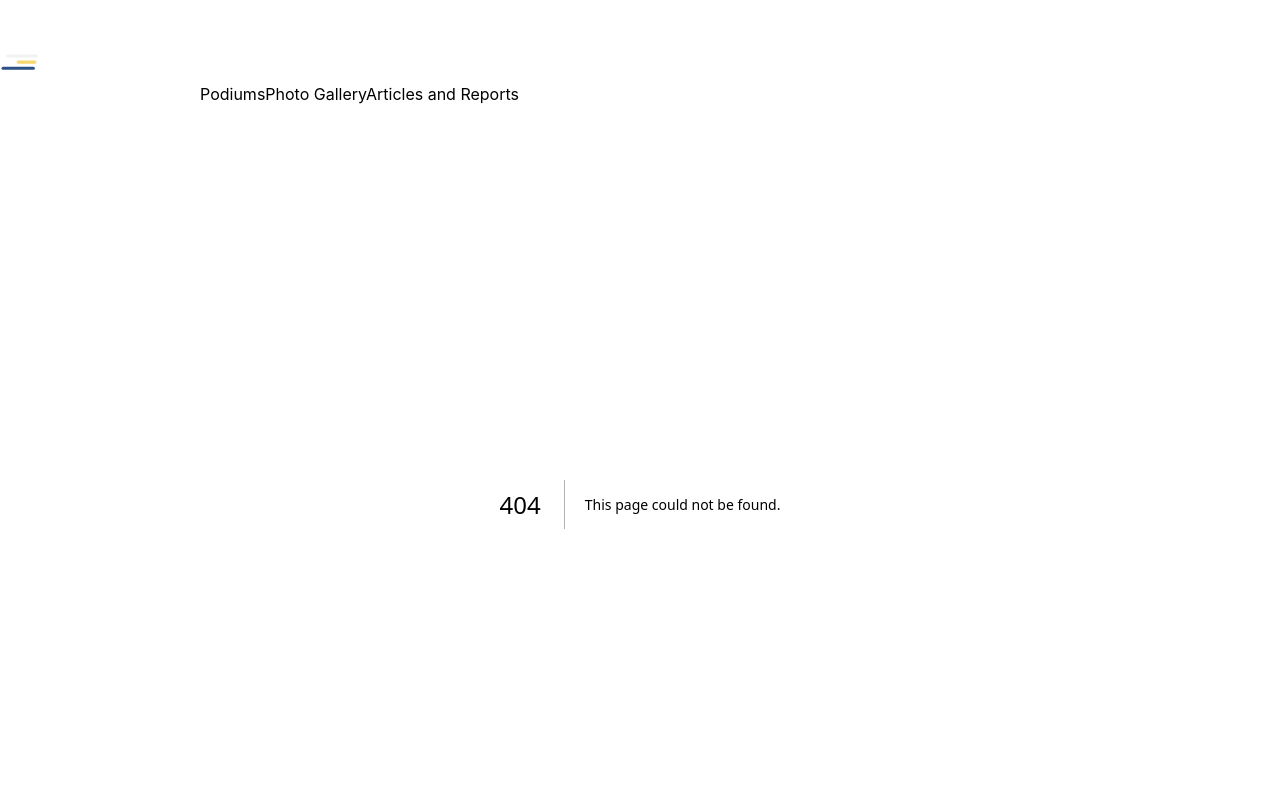
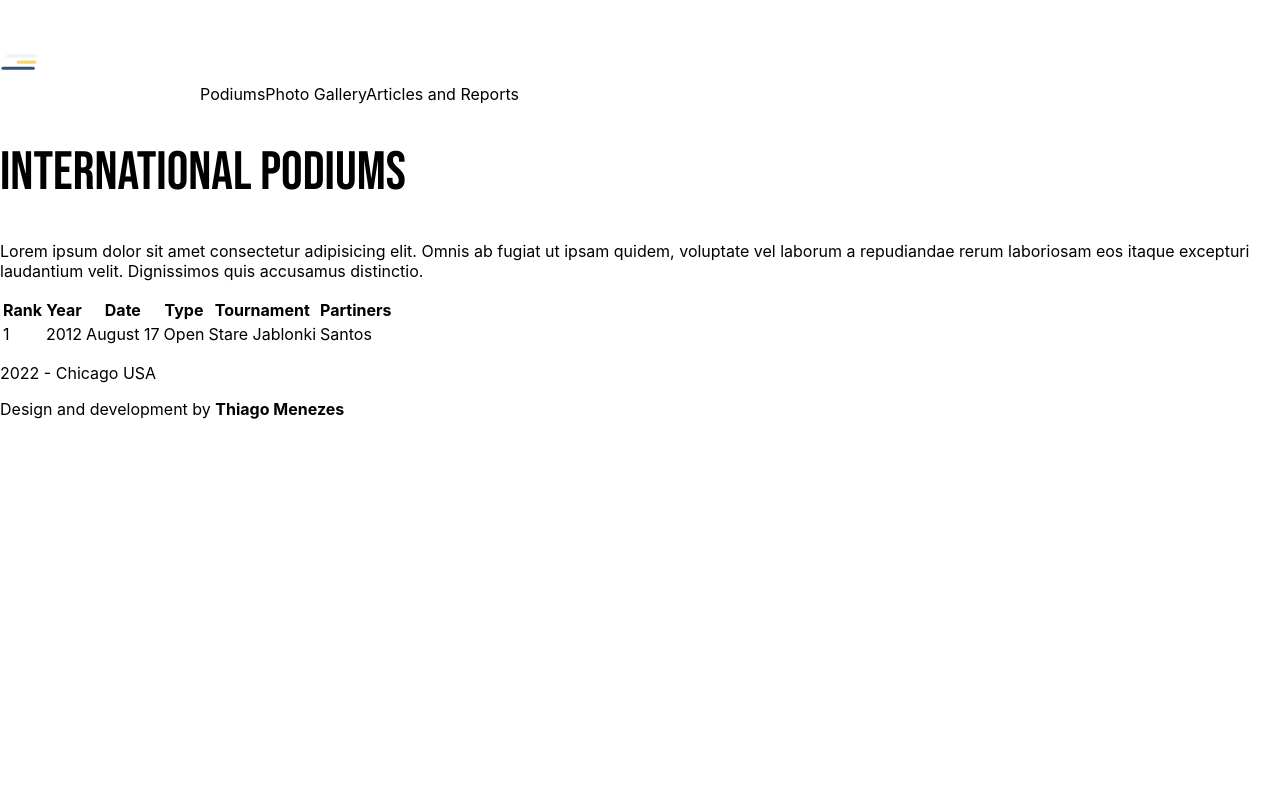
Before and after one commit to thiagouxd/bejamin-insfran, a Next.js app in the folder benjamin-insfran/: page /podiums in a window 1280 px wide. Before the commit this address had no page. Shown: the top 800 px of the page. Built offline with nearby package versions, Linux system fonts and the light colour scheme.

Commit message:
create all pages and and done this first part

```diff
--- a/benjamin-insfran/components/Title/index.tsx
+++ b/benjamin-insfran/components/Title/index.tsx
@@ -8,7 +8,16 @@ type TitleProps = {
 
 const Title = ({ children, tag = "h1" }: TitleProps) => {
   const CustomTag = tag;
-  return <CustomTag className={s.title}>{children}</CustomTag>;
+  const sizeModifier = () => {
+    if (tag === "h1") return s.large;
+    if (tag === "h2") return s.medium;
+    if (tag === "h3") return s.small;
+    if (tag === "h4") return s.xsmall;
+  };
+
+  return (
+    <CustomTag className={`${s.title} ${sizeModifier()}`}>{children}</CustomTag>
+  );
 };
 
 export default Title;
--- a/benjamin-insfran/components/Title/styles.module.scss
+++ b/benjamin-insfran/components/Title/styles.module.scss
@@ -2,3 +2,19 @@
   font-family: 'Bebas Neue';
   font-weight: 400;
 }
+
+.large {
+  font-size: 54px;
+}
+
+.medium {
+  font-size: 40px;
+}
+
+.small {
+  font-size: 32px;
+}
+
+.xsmall {
+  font-size: 24px;
+}
--- /dev/null
+++ b/benjamin-insfran/pages/podiums.tsx
@@ -0,0 +1,42 @@
+import Paragraph from "../components/Paragraph";
+import Title from "../components/Title";
+
+const Podiums = () => {
+  return (
+    <>
+      <Title>International Podiums</Title>
+      <Paragraph>
+        Lorem ipsum dolor sit amet consectetur adipisicing elit. Omnis ab fugiat
+        ut ipsam quidem, voluptate vel laborum a repudiandae rerum laboriosam
+        eos itaque excepturi laudantium velit. Dignissimos quis accusamus
+        distinctio.
+      </Paragraph>
+
+      <table>
+        <thead>
+          <tr>
+            <th>Rank</th>
+            <th>Year</th>
+            <th>Date</th>
+            <th>Type</th>
+            <th>Tournament</th>
+            <th>Partiners</th>
+          </tr>
+        </thead>
+
+        <tbody>
+          <tr>
+            <td>1</td>
+            <td>2012</td>
+            <td>August 17</td>
+            <td>Open</td>
+            <td>Stare Jablonki</td>
+            <td>Santos</td>
+          </tr>
+        </tbody>
+      </table>
+    </>
+  );
+};
+
+export default Podiums;
```
Also changed, not shown: benjamin-insfran/pages/articles.tsx (added, +13 -0 lines), benjamin-insfran/pages/gallery.tsx (added, +15 -0 lines).
